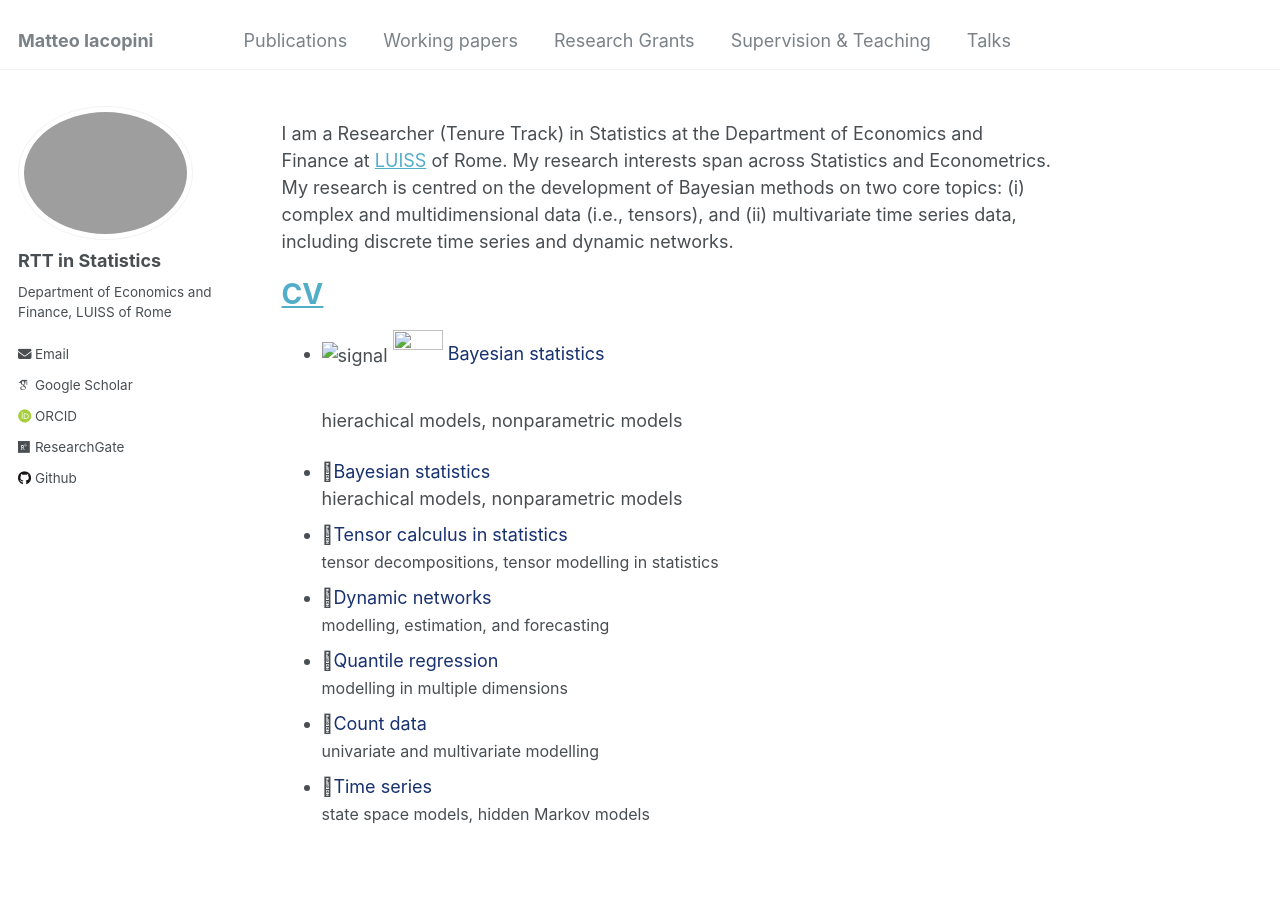
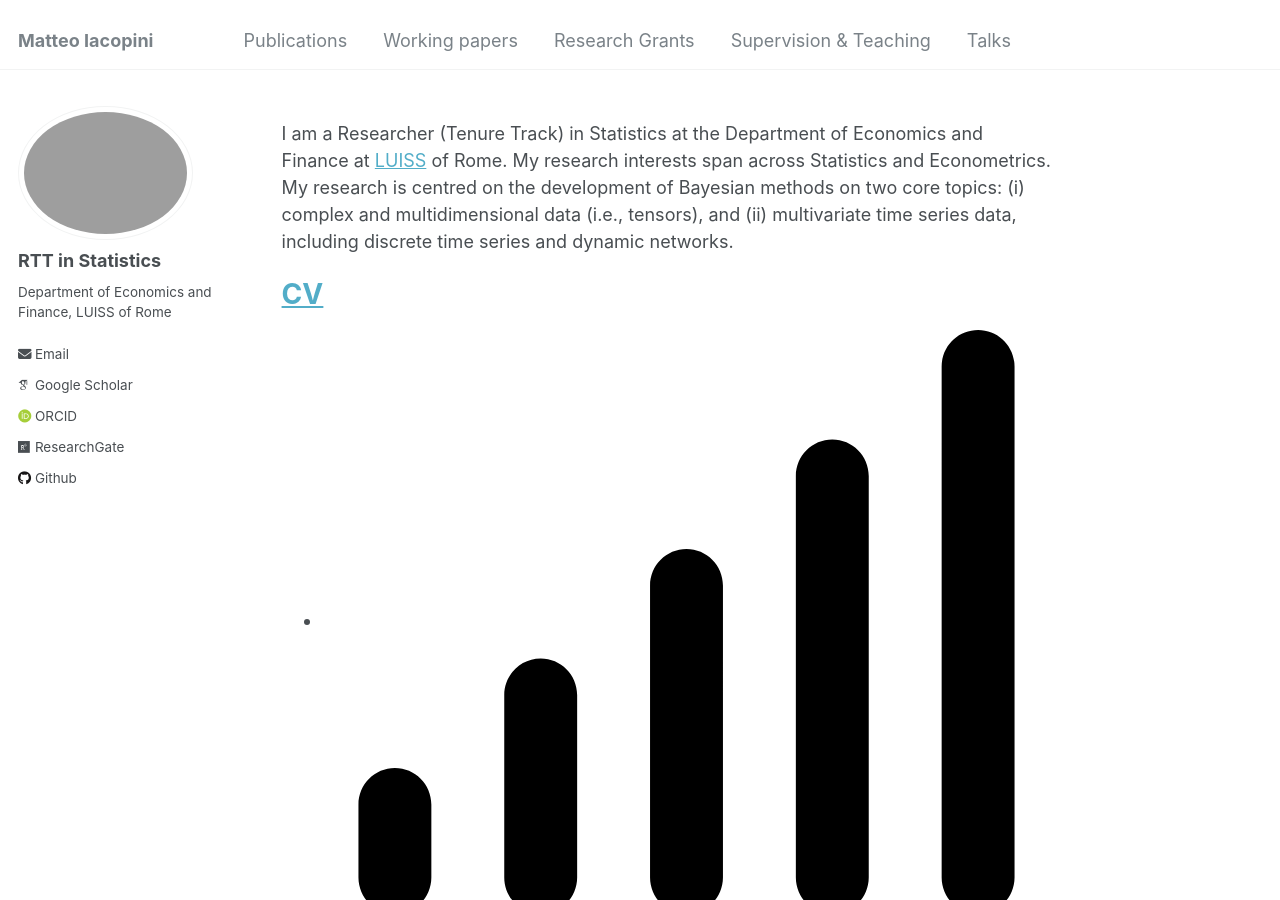
Before and after one commit to matteoiacopini/matteoiacopini.github.io, a Jekyll site: the page built from _pages/about.md, in a window 1280 px wide and 900 px high. Built offline with Jekyll 4.4.1, drawn with Linux system fonts in a browser that asks for light colours; some web fonts are replaced.

Commit message:
Update about.md

```diff
--- a/_pages/about.md
+++ b/_pages/about.md
@@ -15,7 +15,7 @@ I am a Researcher (Tenure Track) in Statistics at the Department of Economics an
 
 [CV](files/CV_IacopiniMatteo.pdf)
 ======
-* ![signal](signal.svg)
+* ![signal](images/signal.svg)
 <img src="signal.svg" width="50" height="50">
 	<font size="4" style="color:#18316F">Bayesian statistics</font><br />
   	hierachical models, nonparametric models
```
